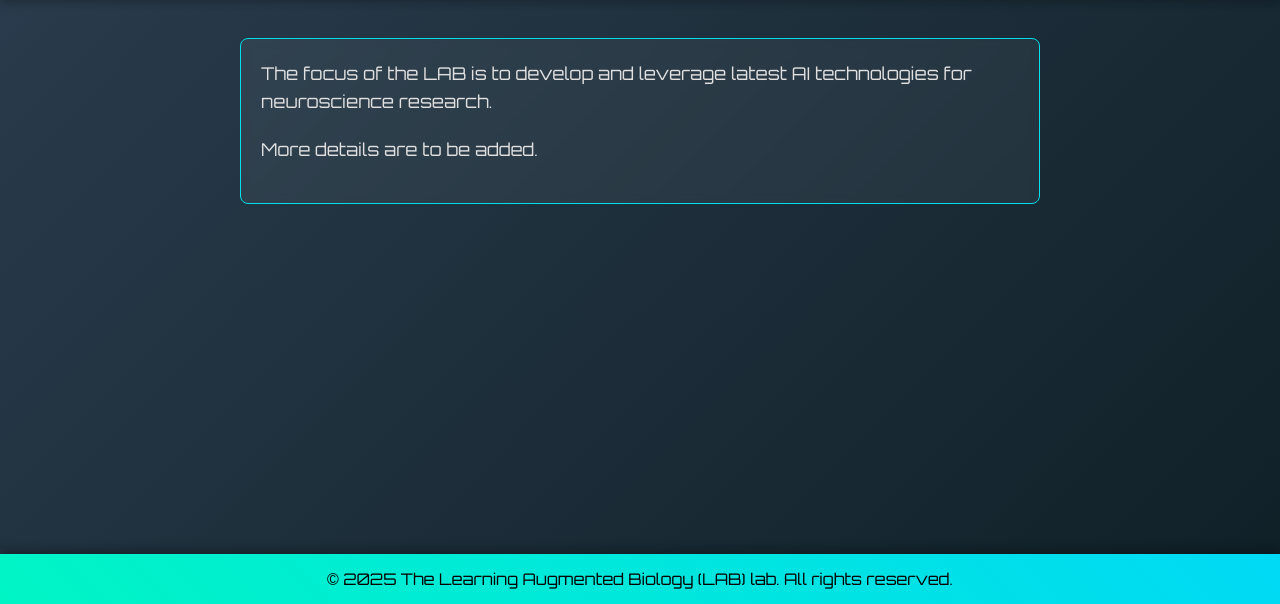
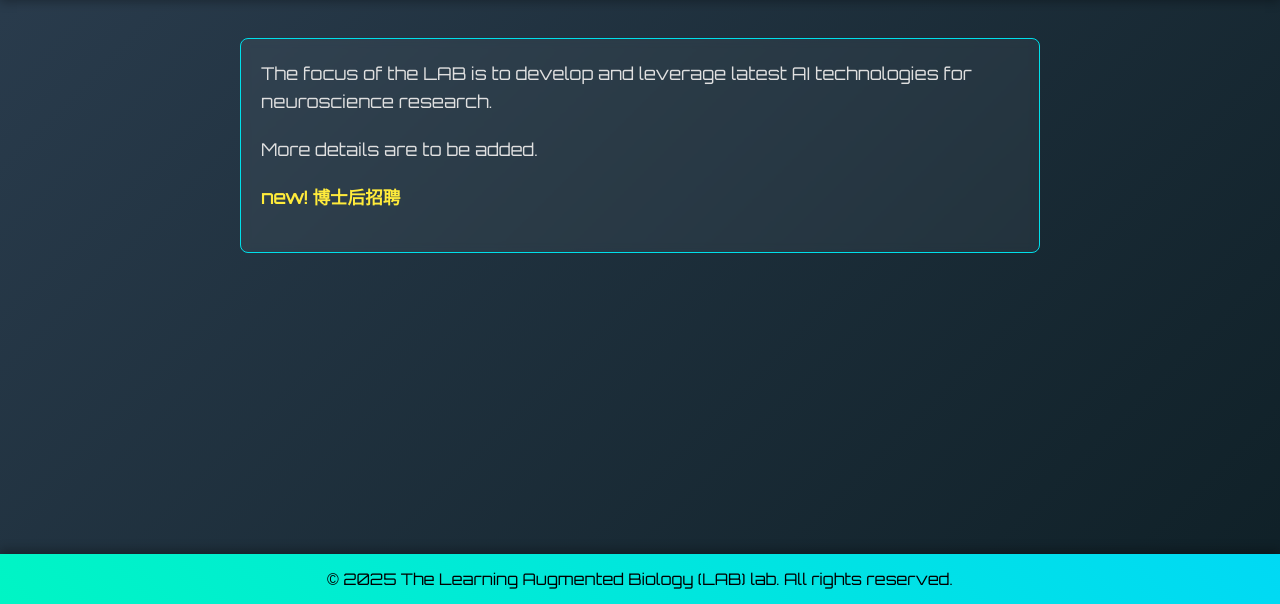
Before and after one commit to neurogeom/neurogeom.github.io, a plain HTML site: page index.html in a window 1280 px wide. Shown: the part 196-800 px from the top of the page. Drawn offline with Linux system fonts and the light colour scheme.

Commit message:
Update index.html

```diff
--- a/index.html
+++ b/index.html
@@ -108,6 +108,7 @@
   <main>
     <p>The focus of the LAB is to develop and leverage latest AI technologies for neuroscience research.</p>
     <p>More details are to be added.</p>
+    <p><a href="https://mp.weixin.qq.com/s/aoswZXecaVd9p5XBVnJv7Q" style="color: #FFEB3B; text-decoration: none; font-weight: bold;">new! 博士后招聘</a> </p>
   </main>
 
   <footer>
```
